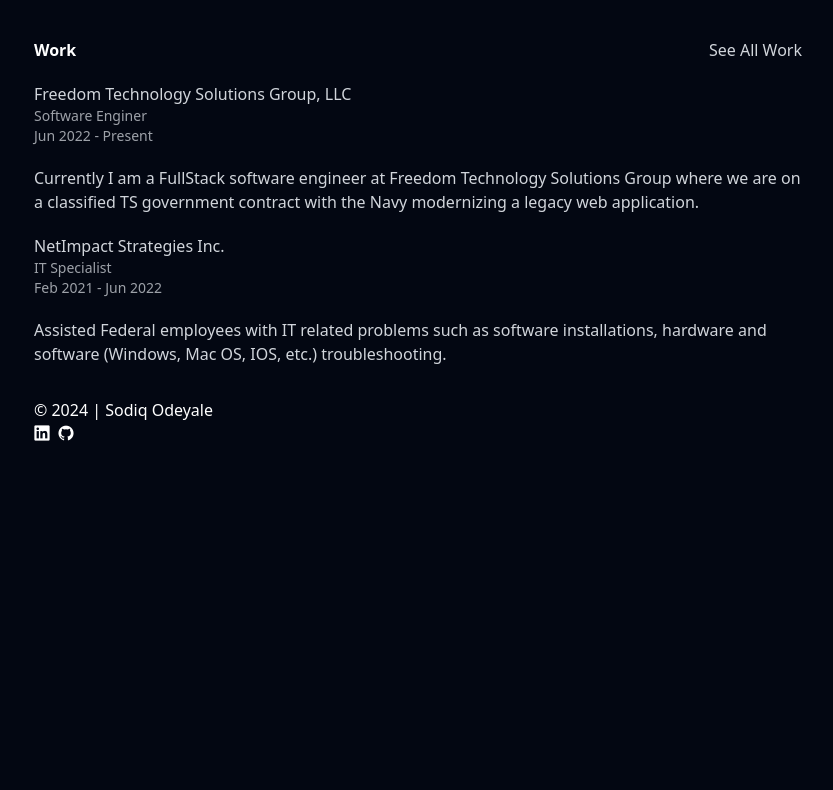
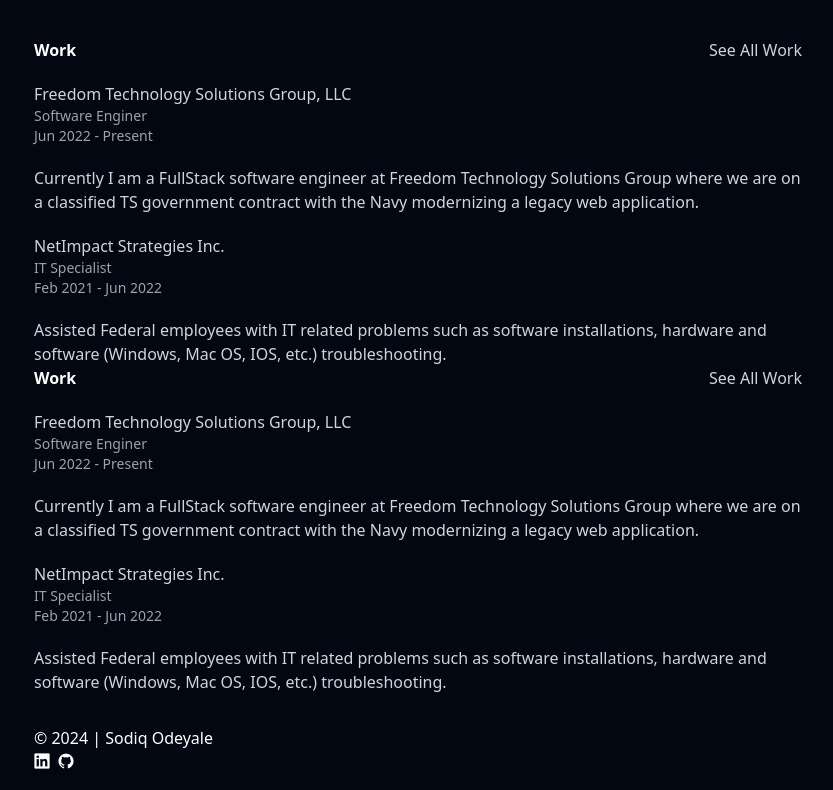
Before and after one commit to SodiqSWE/portfolio, a Vue app: page / in a window 1280 px wide. Shown: the part 602-1392 px from the top of the page, without its empty margins (222-1055 px from the left). Before the commit the page ends 1064 px from the top, so only its background shows below. Built offline with nearby package versions, Linux system fonts and the light colour scheme.

Commit message:
WIP changed the scroll bar to a darkmode one and added placeholder elements to the home page

```diff
--- a/src/components/About.vue
+++ b/src/components/About.vue
@@ -113,6 +113,35 @@
           </li>
         </ul>
       </div>
+      <div>
+        <div class="flex flex-wrap items-center gap-y-2 justify-between pb-5">
+          <p class="text-white font-bold space-y-4">Work</p>
+          <router-link to="/work" class="text-gray-300 transition-colors duration-500 ease-in-out hover:text-white">See All Work</router-link>
+        </div>
+        <ul>
+          <li class="pb-5">
+            <div class="text-gray-300 font-semi-bold">Freedom Technology Solutions Group, LLC</div>
+            <div class="text-gray-300 text-sm opacity-75">Software Enginer</div>
+            <div class="text-gray-300 text-sm opacity-75 pb-5">Jun 2022 - Present</div>
+            <article>
+              <p class="text-gray-300">
+                Currently I am a FullStack software engineer at Freedom Technology Solutions Group where we are on a classified TS government
+                contract with the Navy modernizing a legacy web application.
+              </p>
+            </article>
+          </li>
+          <li>
+            <div class="text-gray-300 font-semi-bold">NetImpact Strategies Inc.</div>
+            <div class="text-gray-300 text-sm opacity-75">IT Specialist</div>
+            <div class="text-gray-300 text-sm opacity-75 pb-5">Feb 2021 - Jun 2022</div>
+            <article>
+              <p class="text-gray-300">
+                Assisted Federal employees with IT related problems such as software installations, hardware and software (Windows, Mac OS, IOS, etc.) troubleshooting.
+              </p>
+            </article>
+          </li>
+        </ul>
+      </div>
     </section>
   </template>
 
--- a/src/styles/global.css
+++ b/src/styles/global.css
@@ -87,3 +87,21 @@
     background-color: #f9f9f9;
   }
 } */
+
+/* Scrollbar track and thumb for dark mode */
+::-webkit-scrollbar {
+  width: 8px; /* Adjust the scrollbar width */
+}
+
+::-webkit-scrollbar-track {
+  background: #1e293b; /* Dark background color */
+}
+
+::-webkit-scrollbar-thumb {
+  background: #334155; /* Slightly lighter thumb color */
+  border-radius: 4px; /* Rounded corners */
+}
+
+::-webkit-scrollbar-thumb:hover {
+  background: #475569; /* Highlight color on hover */
+}
```
